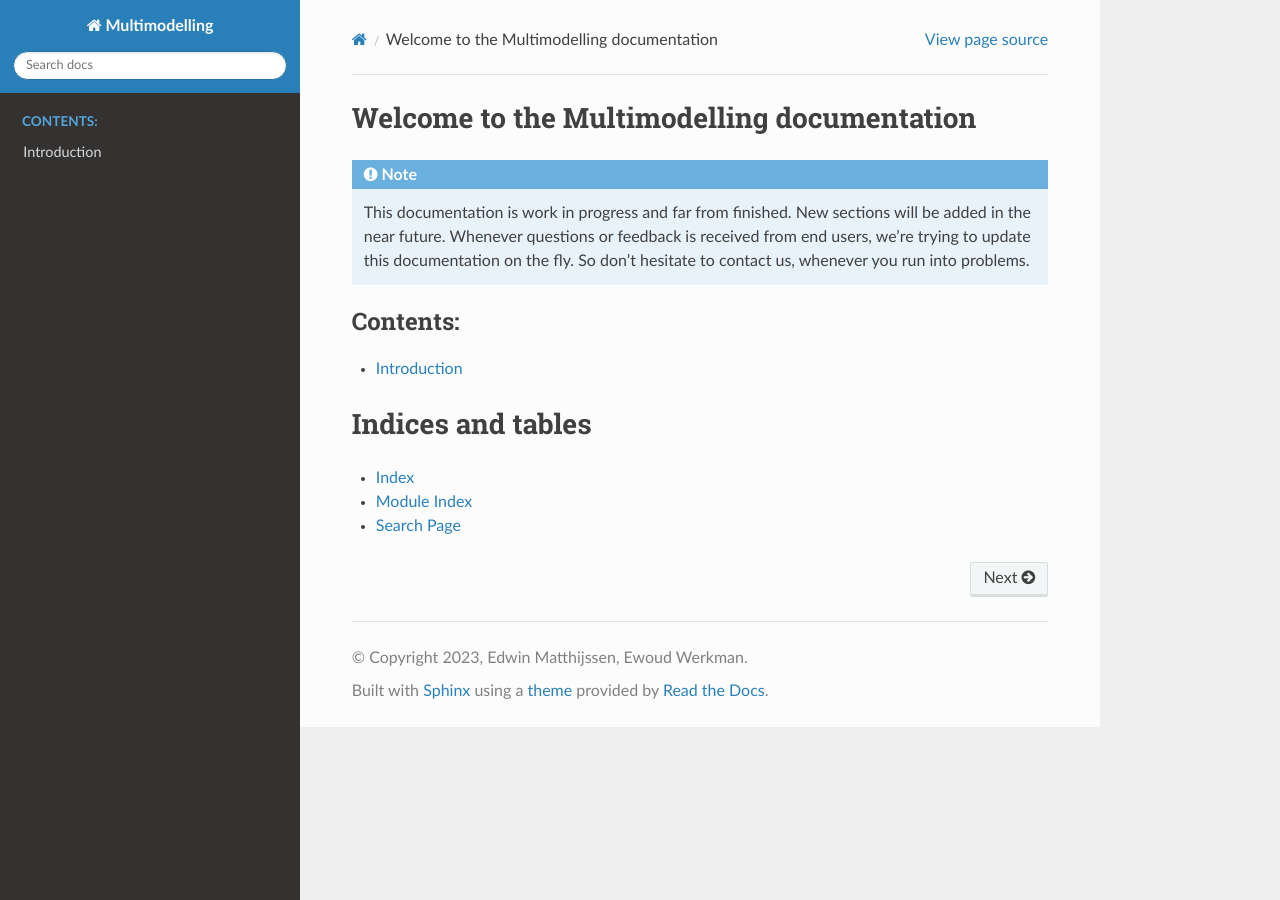
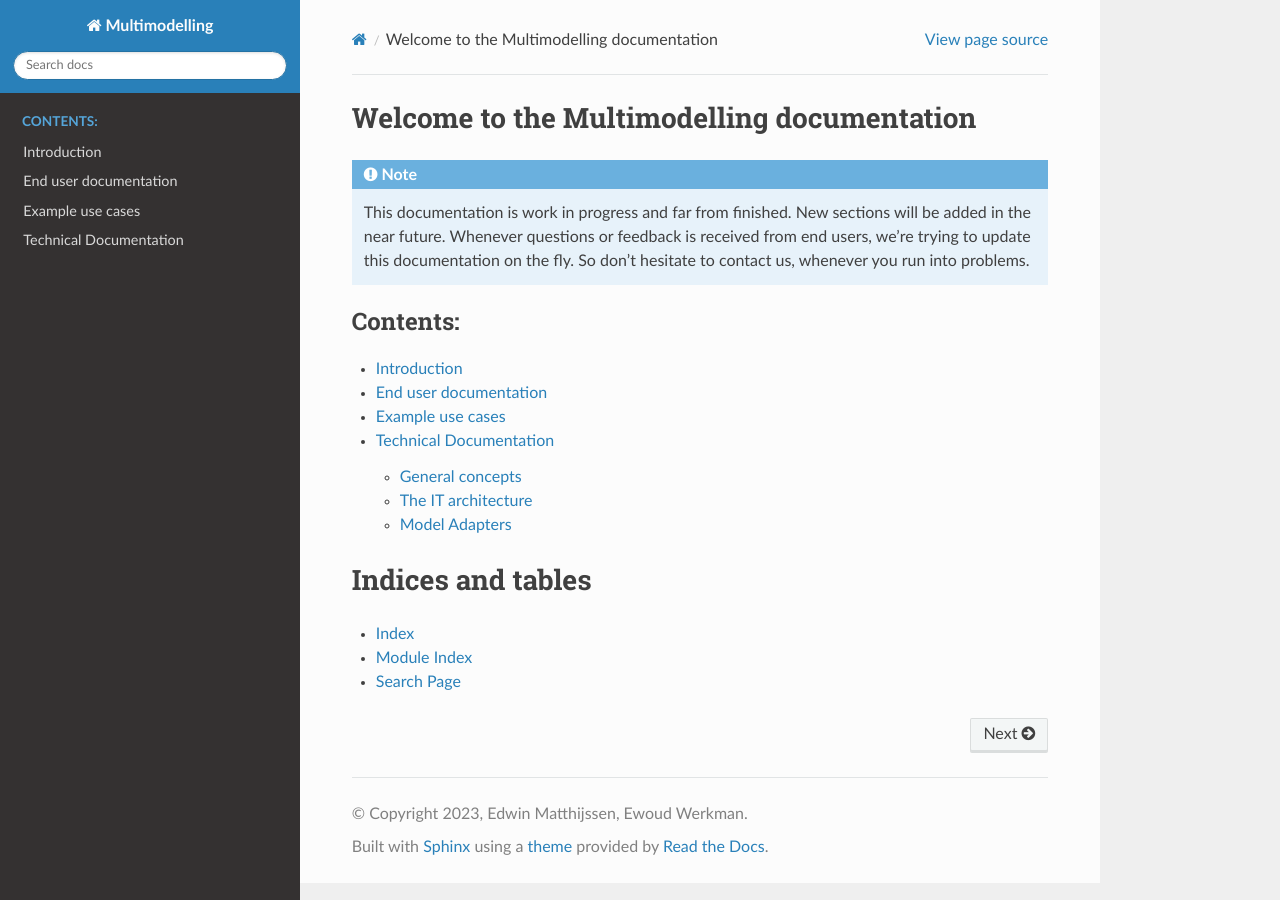
Before and after one commit to SomadSahoo/Documentation, a Sphinx documentation site: the page built from docs/source/index.rst, in a window 1280 px wide. Built offline with Sphinx 7.4.7 and the Read the Docs theme 2.0.0, drawn with Linux system fonts in a browser that asks for light colours.

Commit message:
Some structure

```diff
--- /dev/null
+++ b/docs/source/enduser/index.rst
@@ -0,0 +1,2 @@
+End user documentation
+======================
--- a/docs/source/index.rst
+++ b/docs/source/index.rst
@@ -11,6 +11,9 @@ Welcome to the Multimodelling documentation
    :caption: Contents:
 
    introduction/index
+   enduser/index
+   example_use_cases/index
+   technical/index
 
 
 Indices and tables
--- /dev/null
+++ b/docs/source/technical/index.rst
@@ -0,0 +1,23 @@
+Technical Documentation
+=======================
+
+
+General concepts
+----------------
+every model is a black box
+
+orchestration
+
+data exchange
+
+
+The IT architecture
+-------------------
+
+...
+
+
+Model Adapters
+--------------
+
+...
```
Also changed, not shown: docs/source/example_use_cases/index.rst (added, +8 -0 lines).
